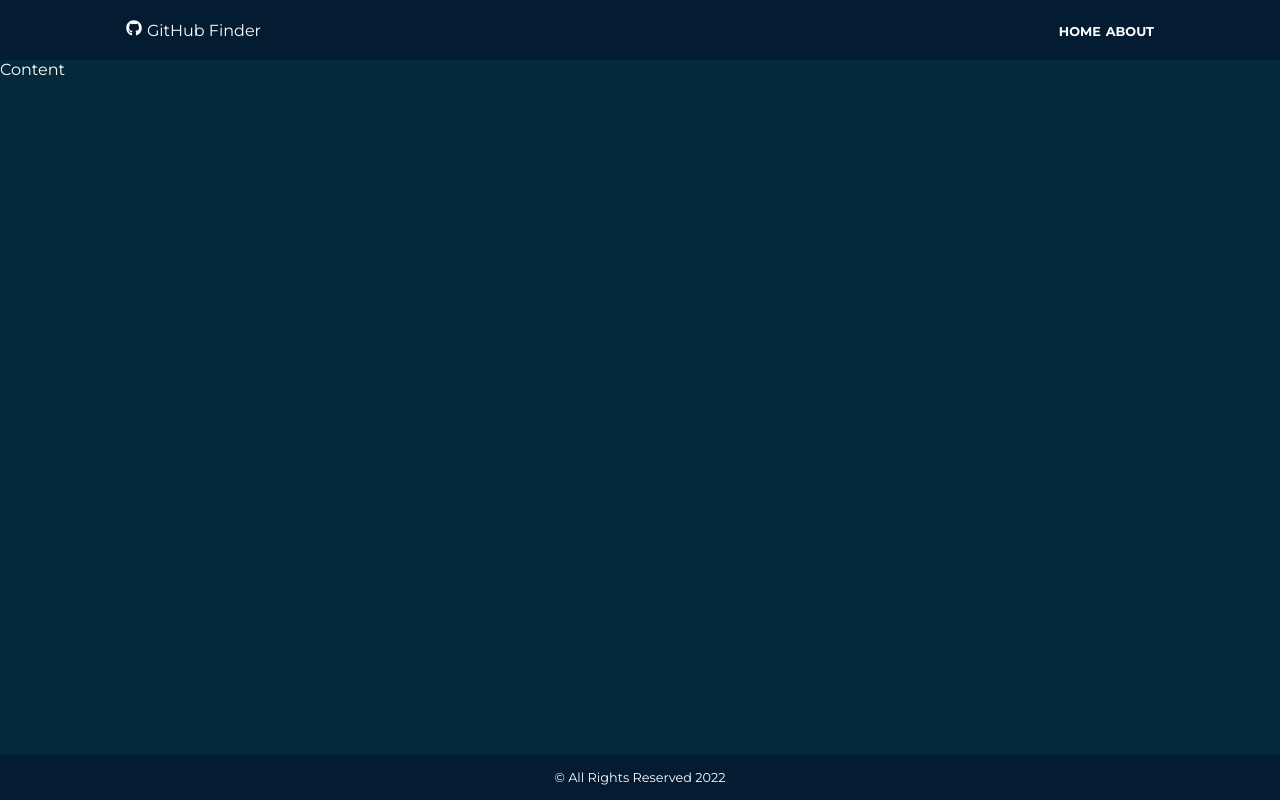
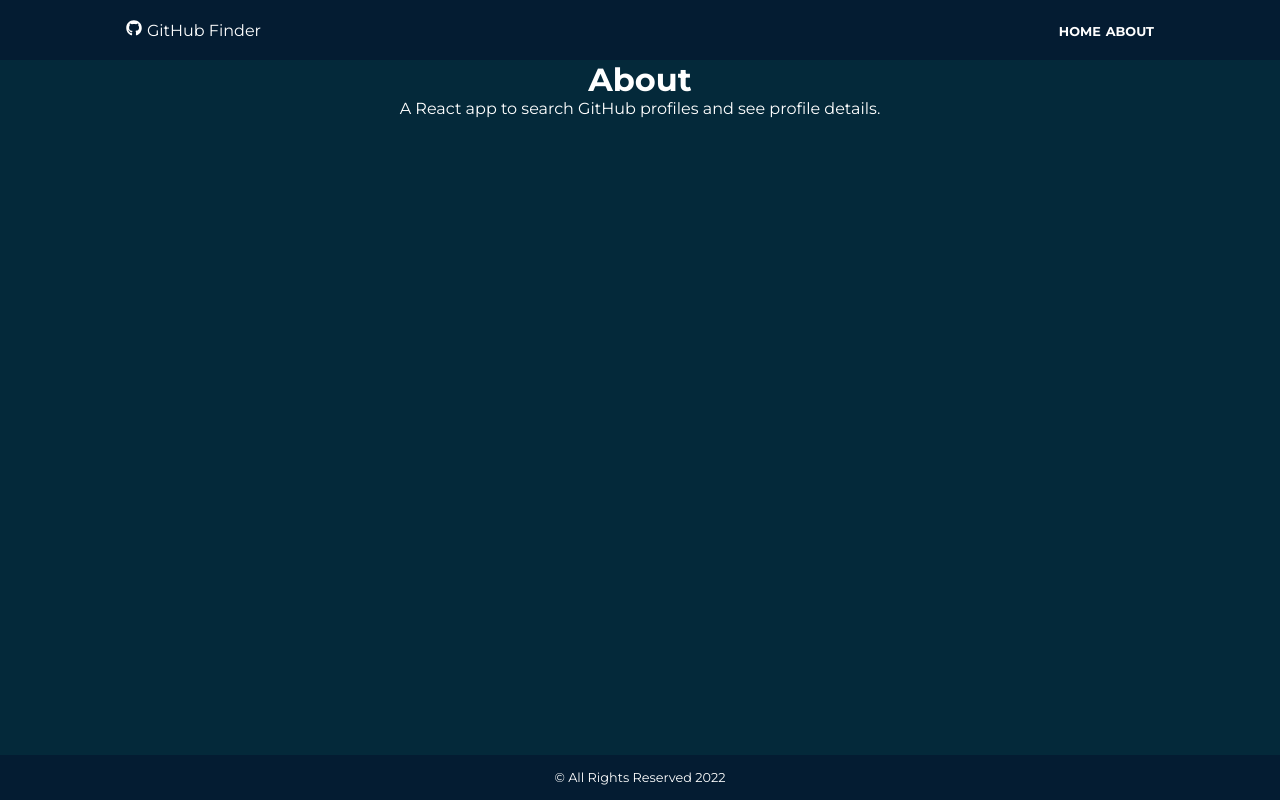
Before and after one commit to VentsiGeorgiev/react-applications, a React (Create React App) app in the folder github-finder/: page /about in a window 1280 px wide. Built offline with nearby package versions, Linux system fonts and the light colour scheme.

Commit message:
Added home, about & not found pages

```diff
--- a/github-finder/src/App.js
+++ b/github-finder/src/App.js
@@ -1,5 +1,8 @@
-import { BrowserRouter as Router, Route } from 'react-router-dom';
+import { BrowserRouter as Router, Route, Routes } from 'react-router-dom';
 import './App.css';
+import Home from './components/pages/Home';
+import About from './components/pages/About';
+import NotFound from './components/pages/NotFound';
 import Footer from './components/layout/Footer';
 import Navbar from './components/layout/Navbar';
 
@@ -9,7 +12,13 @@ function App() {
 
       <Navbar />
 
-      <main>Content</main>
+      <main className='container'>
+        <Routes>
+          <Route path='/' element={<Home />} />
+          <Route path='/about' element={<About />} />
+          <Route path='/*' element={<NotFound />} />
+        </Routes>
+      </main>
 
       <Footer />
 
--- /dev/null
+++ b/github-finder/src/components/pages/About.jsx
@@ -0,0 +1,10 @@
+function About() {
+  return (
+    <div className="about">
+      <h1>About</h1>
+      <p>A React app to search GitHub profiles and see profile details.</p>
+    </div>
+
+  )
+}
+export default About
--- /dev/null
+++ b/github-finder/src/components/pages/Home.jsx
@@ -0,0 +1,6 @@
+function Home() {
+  return (
+    <h1>Welcome</h1>
+  )
+}
+export default Home
--- /dev/null
+++ b/github-finder/src/components/pages/NotFound.jsx
@@ -0,0 +1,11 @@
+import { Link } from "react-router-dom"
+
+function NotFound() {
+  return (
+    <div className="not-found">
+      <h1>404 - Page Not Found!</h1>
+      <Link className="not-found-link" to="/">Back to Home Page</Link>
+    </div>
+  )
+}
+export default NotFound
--- a/github-finder/src/index.css
+++ b/github-finder/src/index.css
@@ -46,3 +46,14 @@ footer {
   background-color: var(--primary-color);
   margin: auto;
 }
+
+.about,
+.not-found {
+  text-align: center;
+}
+
+.not-found-link {
+  color: #fff;
+  padding: 5px;
+  margin-top: 20px;
+}
```
